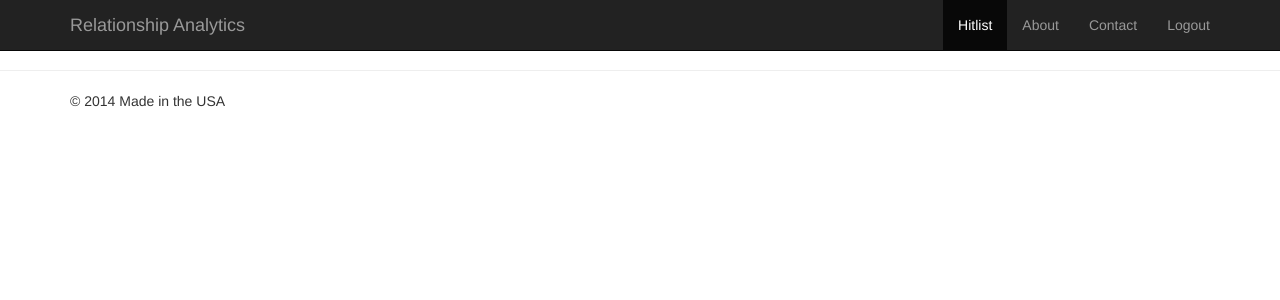
After one commit to kelvinatorr/relationshipanalytics, a Python web app: template templates/hitlist-edit.html in a window 1280 px wide. The commit adds this page. Shown: the top 300 px of the page. Run offline with Jinja, Linux system fonts and the light colour scheme; the template is opened without the code that fills it, so the values that code supplies are empty; some libraries are stand-ins or nearby versions.

Commit message:
Begin using base template for dashboard

```diff
--- /dev/null
+++ b/templates/dashboard-base.html
@@ -0,0 +1,57 @@
+<!DOCTYPE html>
+
+<html lang="en">
+  <head>
+    <meta charset="utf-8">
+    <meta http-equiv="X-UA-Compatible" content="IE=edge">
+    <meta name="viewport" content="width=device-width, initial-scale=1">
+    <link href='http://fonts.googleapis.com/css?family=Ubuntu|Open+Sans' rel='stylesheet' type='text/css'>
+    <link href="/css/bootstrap.min.css" rel="stylesheet">
+    <link href="/css/starter.css" rel="stylesheet">
+    <title>Relationship Analytics</title>
+  </head>
+  <body>
+
+    <div class="navbar navbar-inverse navbar-fixed-top" role="navigation">
+      <div class="container">
+        <div class="navbar-header">
+          <button type="button" class="navbar-toggle" data-toggle="collapse" data-target=".navbar-collapse">
+            <span class="sr-only">Toggle navigation</span>
+            <span class="icon-bar"></span>
+            <span class="icon-bar"></span>
+            <span class="icon-bar"></span>
+          </button>
+          <a class="navbar-brand" href="#">Relationship Analytics</a>
+        </div>
+        <div class="collapse navbar-collapse">
+          <ul class="nav navbar-nav navbar-right">
+            <li id="nav_hitlist"><a href="/">Hitlist</a></li>
+            <li id="nav_about"><a href="#about">About</a></li>
+            <li><a href="#contact">Contact</a></li>
+            <li><a href="#contact">Logout</a></li>
+          </ul>
+        </div><!--/.nav-collapse -->
+      </div>
+    </div>
+
+    {% block content %}
+    {% endblock %}
+    <hr>
+    <footer>
+            <div class="container">
+            <div class="row">
+              <div class="col-md-12">&copy; 2014 Made in the USA</div>
+            </div>
+            </div>
+    </footer>
+
+    <!-- Bootstrap core JavaScript
+    ================================================== -->
+    <!-- Placed at the end of the document so the pages load faster -->
+    <script src="https://ajax.googleapis.com/ajax/libs/jquery/1.11.0/jquery.min.js"></script>
+    <script src="/js/bootstrap.min.js"></script>
+    {% block footer %}
+    {% endblock %}
+
+  </body>
+</html>
--- /dev/null
+++ b/templates/hitlist-edit.html
@@ -0,0 +1,16 @@
+{% extends "dashboard-base.html" %}
+
+{% block content %}
+
+{% endblock %}
+{% block footer %}
+    <link rel="stylesheet" type="text/css" href="/css/admin.css"/>
+    <link rel="stylesheet" type="text/css" href="/css/bootstrap-combobox.css"/>
+    <script src="/js/bootstrap-combobox.js"></script>
+    <script type="text/javascript">
+      $(document).ready(function(){
+        $('.combobox').combobox();
+        $('#nav_hitlist').addClass('active');;
+      });
+    </script>
+{% endblock %}
```
Also changed, not shown: templates/index.html (+6 -43 lines).
